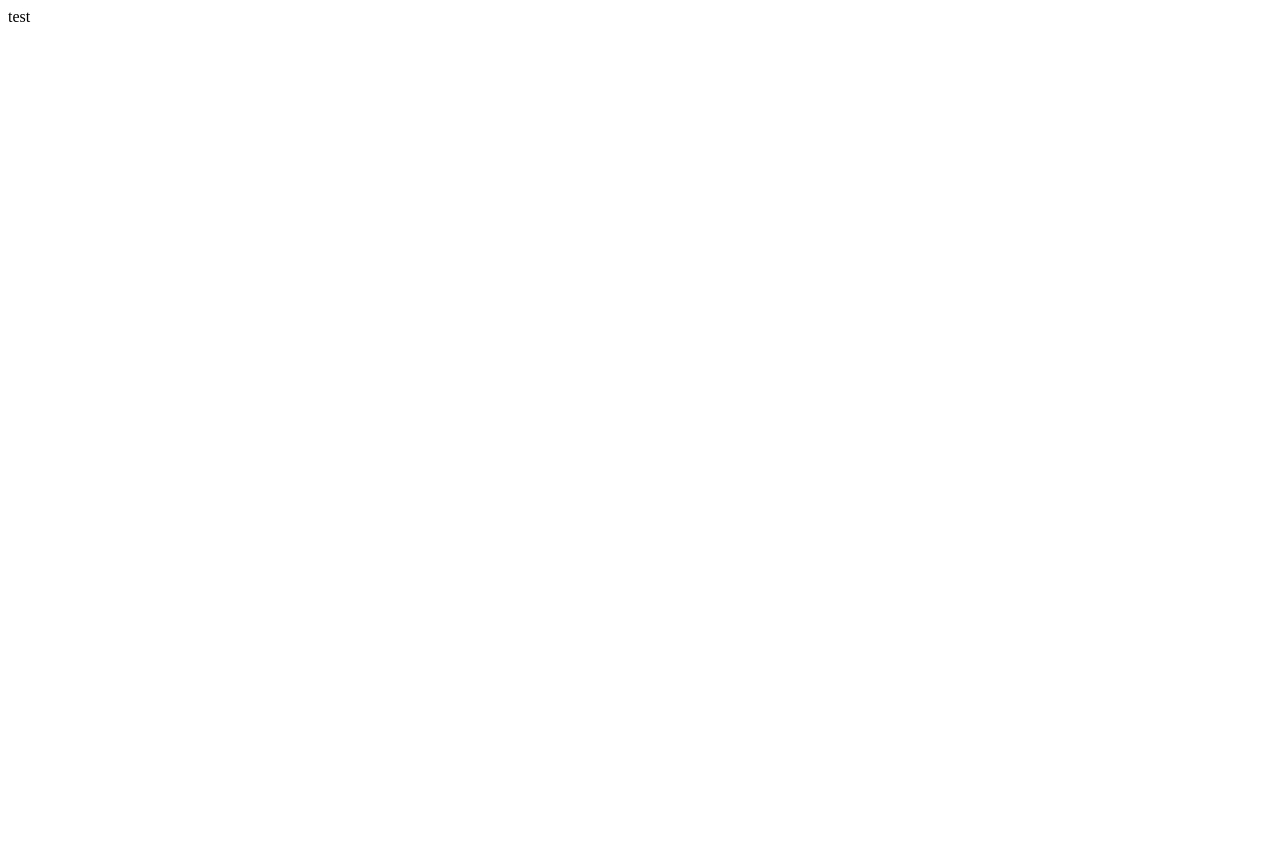
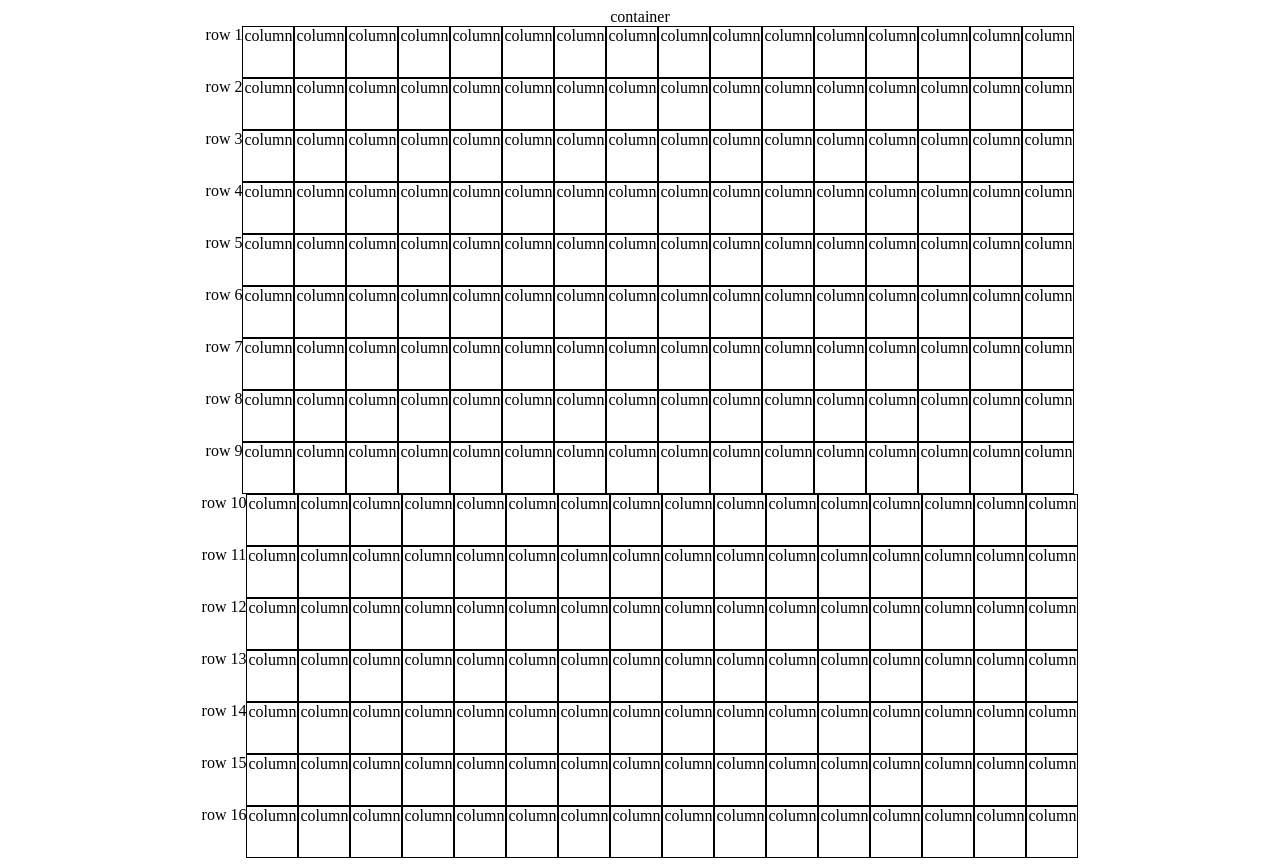
Before and after one commit to Tortoisey1/odin-etch-a-sketch, a plain HTML site: page index.html in a window 1280 px wide. Before the commit the page ends 800 px from the top, so only its background shows below. Drawn offline with Linux system fonts and the light colour scheme.

Commit message:
Hover status that can leave a trail of color

```diff
--- a/index.html
+++ b/index.html
@@ -3,9 +3,10 @@
     <head>
         <meta charset="UTF-8">
         <title>Etch a Sketch</title>
+        <link rel="stylesheet" href="styles.css">
     </head>
     <body>
-        <div>test</div>
+        <div class = "container">container</div>
 
 
 
--- a/script.js
+++ b/script.js
@@ -0,0 +1,28 @@
+const container = document.querySelector(".container");
+
+//create the 16 by 16 grid
+for(let i=0;i<16;i++){
+    //create a lead row div element
+    const row = document.createElement("div");
+
+    // Set the text content of the row to "row" followed by the number i
+    row.textContent = `row ${i + 1}`;
+    row.classList.add("row");
+
+    container.appendChild(row);
+
+
+    for (let j=0;j<16;j++){
+        //stuff the new div element into that row to make 16 columns
+        const div = document.createElement("div");
+
+        div.classList.add("column");
+
+        div.textContent ="column";
+
+        div.addEventListener("mouseover",()=>{div.style.backgroundColor="blue"});
+
+        row.appendChild(div);
+
+    }
+}
--- /dev/null
+++ b/styles.css
@@ -0,0 +1,16 @@
+.container {
+    display: flex;
+    flex-direction: column;
+    align-items: center;
+  }
+
+  .row {
+    display: flex;
+  }
+
+  .column {
+    border: 1px solid black;
+    width: 50px; /* Adjust width as needed */
+    height: 50px; /* Adjust height as needed */
+    text-align: center;
+  }
```
